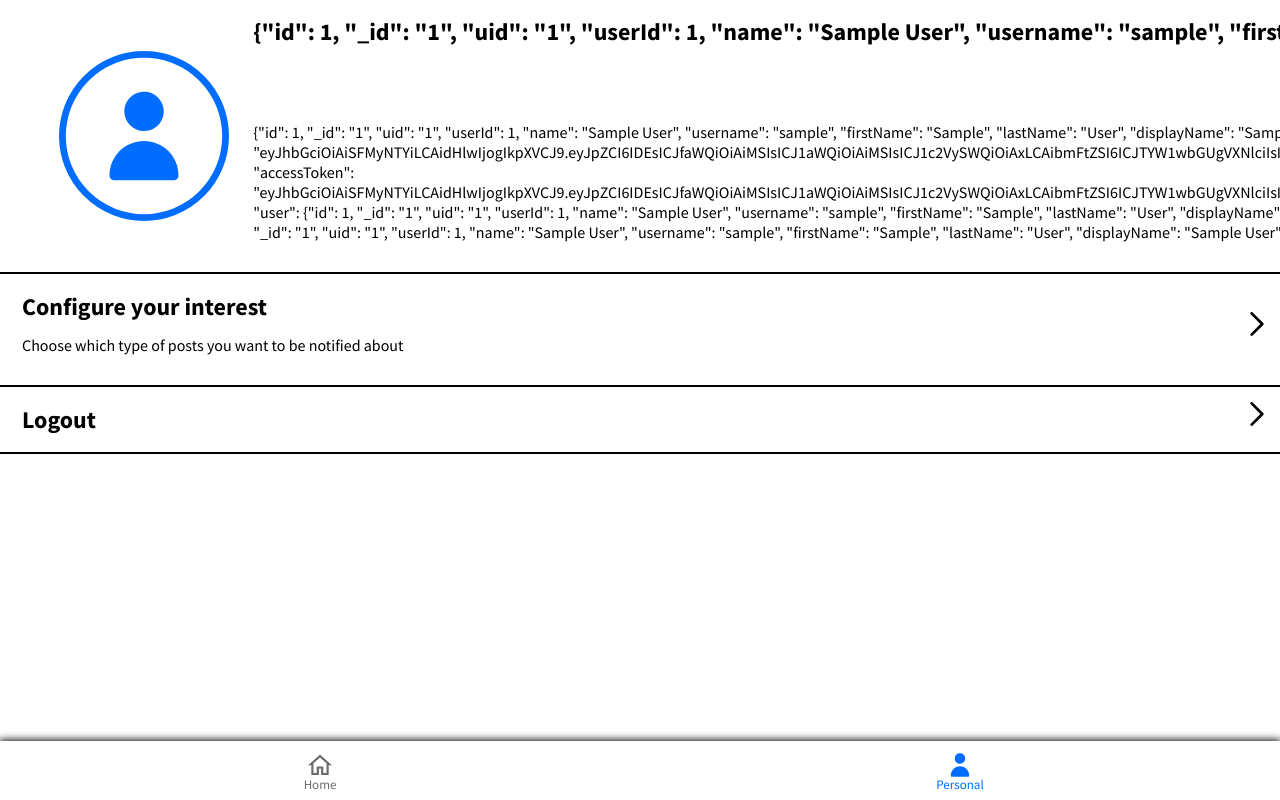
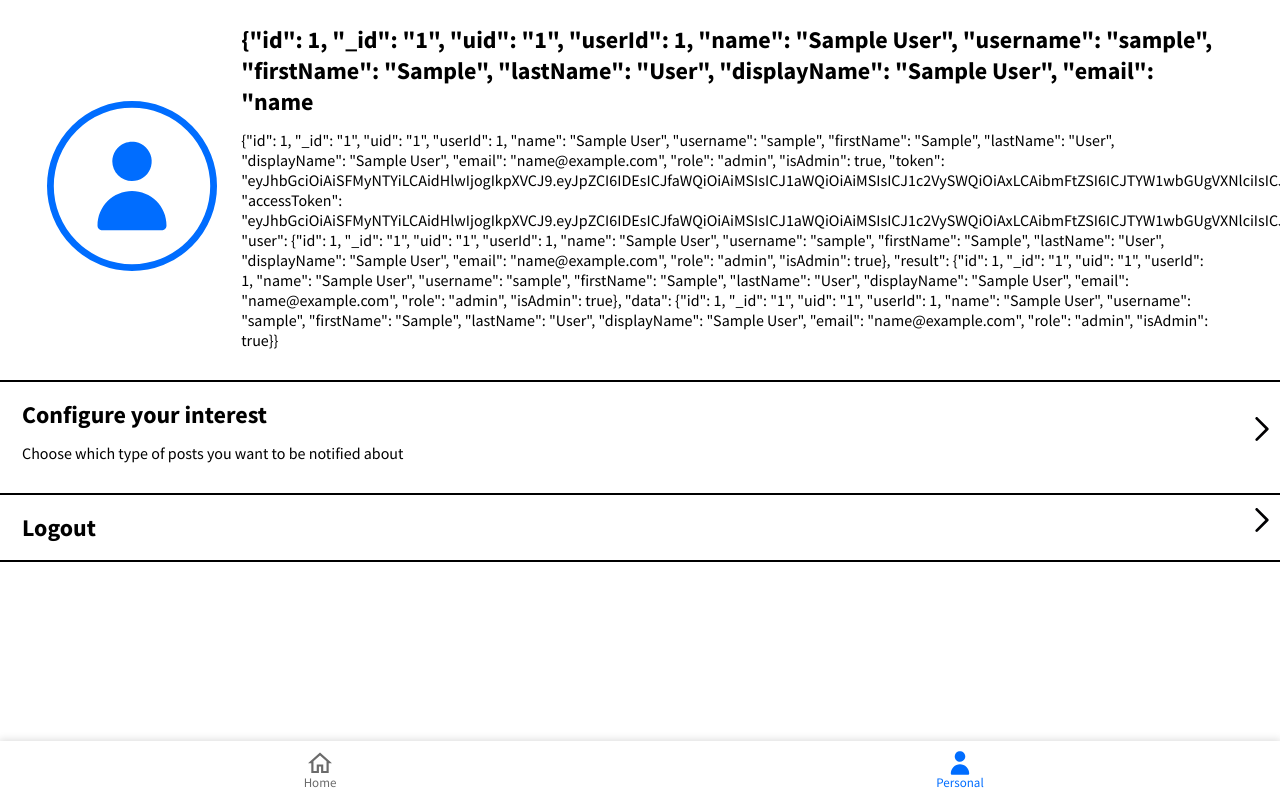
Before and after one commit to phuocphan09/g5-cs301-fall-21, a React (Create React App) app in the folder frontend/: page /PersonalPage in a window 1280 px wide. Shown: the top 800 px of the page. Built offline with nearby package versions, Linux system fonts and the light colour scheme; sample sign-in values are in the browser's storage.

Commit message:
fixed fitting issues on PersonalPage

```diff
--- a/frontend/src/pages/Post/HomePage.js
+++ b/frontend/src/pages/Post/HomePage.js
@@ -24,10 +24,8 @@ const HomePage = () => {
         <Container>
 
             <AddInterest onClick={handleAdd}>
-                <text>
-                    <RemoveIcon src={add_icon} />
-                    Add new post
-                </text>
+                <RemoveIcon src={add_icon} />
+                <text> Add new post </text>
             </AddInterest>
 
             <ColoredLine />
@@ -70,8 +68,8 @@ const AddInterest = styled.button`
     justify-content: center;
 
     text{
-        margin-right: 5vw;
-        margin-left: 5vw;
+        margin-right: 2vw;
+        margin-left: 2vw;
         font-family: 'Source Sans Pro';
         font-style: normal;
         font-weight: bold;
@@ -86,7 +84,6 @@ const AddInterest = styled.button`
 const RemoveIcon = styled.img`
     width: 3vh;
     height: 3vh;
-    margin-right: 5px;
     justify-content:center;
 `
 
@@ -103,11 +100,12 @@ const Navigation = styled.div`
     position: absolute;
     justify-content: center;
     align-items: center;
-    wdith: 100vw;
+    width: 100vw;
     height: 7.35vh;
-    left: 0vw;
+    left: 0;
+    right:0;
     top: 92.65vh;
-    box-shadow: 0px 0px 8px 1px;
+    box-shadow: 0px 0px 8px 1px rgba(0, 0, 0, 0.15);
     background: #ffffff;
 `
 
@@ -127,12 +125,9 @@ const Home = styled.button`
         font-weight: normal;
         font-size: 13px;
         line-height: 16px;
-        /* identical to box height */
-
         display: flex;
         align-items: center;
         text-align: center;
-
         color: #006DFF;
     }
 `
@@ -153,12 +148,9 @@ const Personal = styled.button`
         font-weight: normal;
         font-size: 13px;
         line-height: 16px;
-        /* identical to box height */
-
         display: flex;
         align-items: center;
         text-align: center;
-
         color: #6B6B6B;
     }
 `
--- a/frontend/src/pages/Post/PersonalPage.js
+++ b/frontend/src/pages/Post/PersonalPage.js
@@ -85,36 +85,29 @@ const Container = styled.div`
     flex-direction: column;
 
     line {
-        position: relative;
-        width: 100vw;
+        max-width: 100vw;
         margin-top: 2vh;
         border: 0.5px solid #000000;
         background: #000000;
-
     }
 `
 
 const Avatar = styled.img`
-    position: relative;
     width: 13.33vw;
     height: 13.33vw;
     margin-right: 0.5rem;
-    margin-left: 0.5rem;
-    margin-top: 1rem;
     align-items: left;
     justify-content: left;
 `
 
 const RemoveIcon = styled.img`
-    ${'' /* position: relative; */}
     width: 3vh;
     height: 3vh;
-    margin-right:5px;
-    margin-left: 5px;
-    margin-top: 5px;
+    justify-content:center;
 `
 const AvatarWrapper = styled.div`
     width:100vw;
+    margin-top:0.5rem;
     display:flex;
     flex-direction: row;
     flex-wrap:wrap;
@@ -134,44 +127,36 @@ const ArrowButton = styled.button`
 `
 
 const TextWrapper = styled.div`
-    width:76.26vw;
+    width:76.27vw;
     display:flex;
     flex-wrap:wrap;
     flex-direction: column;
     justify-content: center;
-    align-items: left;
+    align-items:left;
     margin-right: 1rem;
+    margin-left:1rem;
 
     h1 {
+        width:76.27vw;
         font-family: 'Source Sans Pro';
         color: #000000;
         font-style: normal;
         font-weight: bold;
         font-size: 3vh;
         text-align: left;
-        margin-left: 1rem;
         margin-bottom: 0rem;
         flex-wrap:wrap;
 
     }
 
     h2 {
+        width:76.27vw;
         font-family: 'Source Sans Pro';
         color: #000000;
         font-style: normal;
         font-weight: normal;
         font-size: 2vh;
         text-align: left;
-        margin-left: 1rem;
-
-    }
-
-    line {
-        position: relative;
-        width: 100vw;
-        margin-top: 2vh;
-        border: 0.5px solid #000000;
-        background: #000000;
 
     }
 `
@@ -182,11 +167,12 @@ const Navigation = styled.div`
     position: absolute;
     justify-content: center;
     align-items: center;
-    wdith: 100vw;
+    width: 100vw;
     height: 7.35vh;
-    left: 0vw;
+    left: 0;
+    right:0;
     top: 92.65vh;
-    box-shadow: 0px 0px 8px 1px;
+    box-shadow: 0px 0px 8px 1px rgba(0, 0, 0, 0.15);
     background: #ffffff;
 `
 
```
Also changed, not shown: 1 other file (tests, documents, lock files or other folders). Lines whose indentation alone changed are shown as unchanged.
